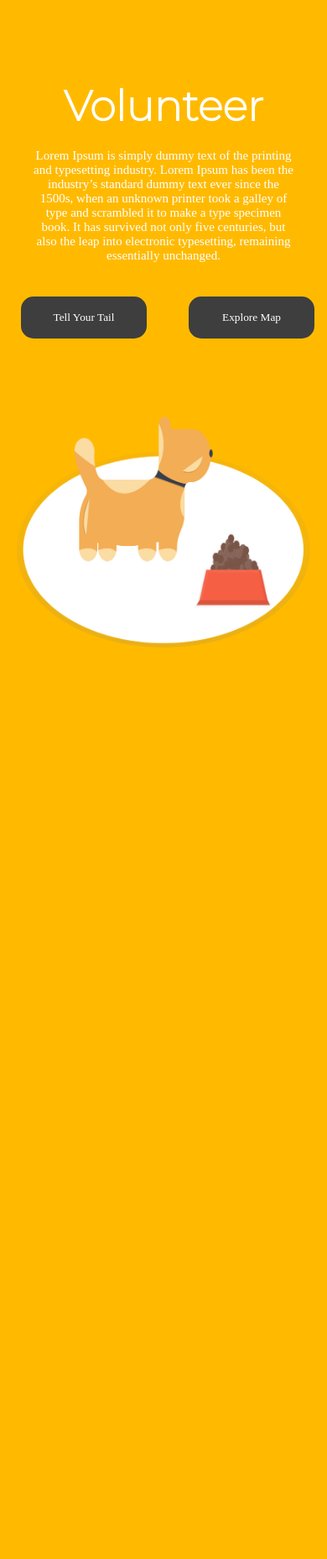
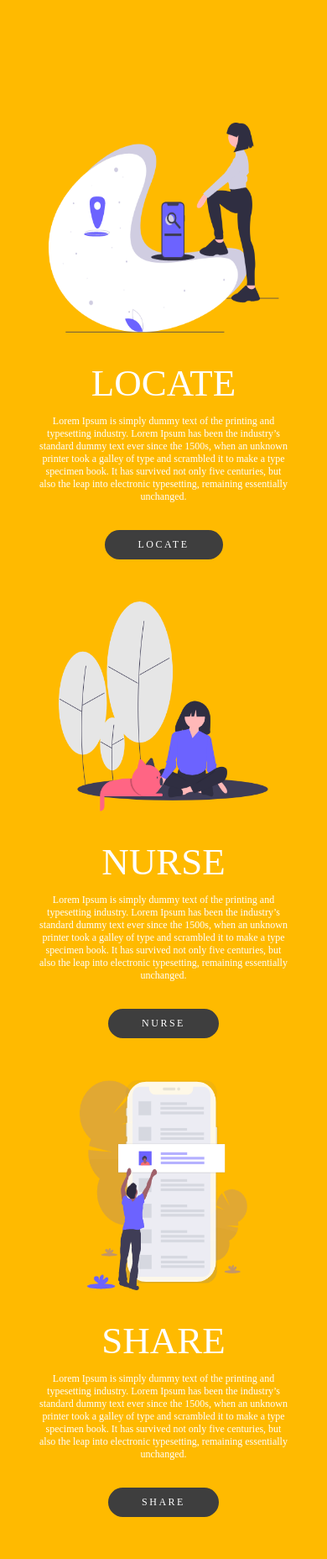
Before and after one commit to Hj567/ProjectNewSphere, a PHP site: page /index.html in a window 390 px wide. Shown: the part 1819-3675 px from the top of the page at 84% size. Before the commit the page ends 2590 px from the top, so only its background shows below. Run offline with PHP 8.4, Linux system fonts and the light colour scheme; some web fonts are replaced.

Commit message:
RevisedUI

```diff
--- a/index.html
+++ b/index.html
@@ -41,7 +41,7 @@
 
 <ul>
 
-	<li class="test1 cool-link">Donate</li>
+	<li class="test1 cool-link">Gallery</li>
 
 </ul>
 
@@ -59,8 +59,8 @@
 
 <li class="cool-link"><a href="#">Home</a></li>
 <li class="cool-link"><a href="aboutUs.html">About Us</a></li>
-<li class="cool-link"><a href="#contributeSection3">Volunteer</a></li>
-<li class="test cool-link">Donate</li>
+<li class="cool-link"><a href="#volunteerSection">Volunteer</a></li>
+<a href="Gallery.php"><li class="test cool-link">Gallery</li></a>
 
 
 	</ul>
@@ -317,37 +317,51 @@
 
 </section>
 
-<section class="volunteerSection">
+<section class="volunteerSection" id="volunteerSection">
 
-	<div class="wrapper-volunteer">
+	<div class="containerMainVolunteer" id="containerMainVolunteer">
 
-<div class="imgHolder">
+		<div class="containerLocate">
 
-<img src="dog2.png">
+			<img src="Group 65.png">
 
-</div>
+			<p class="headingVolunteer">LOCATE</p>
 
-<div class="textHolder">
+			<p class="textVolunteer">Lorem Ipsum is simply dummy text of the printing and typesetting industry. Lorem Ipsum has been the industry’s standard dummy text ever since the 1500s, when an unknown printer took a galley of type and scrambled it to make a type specimen book. It has survived not only five centuries, but also the leap into electronic typesetting, remaining essentially unchanged.</p>
 
-<h2>Volunteer</h2>
-
-<p>Lorem Ipsum is simply dummy text of the printing and typesetting industry. Lorem Ipsum has been the industry’s standard dummy text ever since the 1500s, when an unknown printer took a galley of type and scrambled it to make a type specimen book. It has survived not only five centuries, but also the leap into electronic typesetting, remaining essentially unchanged.</p>
+			<a href="index.php"><button>LOCATE</button></a>
 
 
-<div class="buttonClass2">
+		</div>
 
-<a href="form.html"><button>Tell Your Tail</button></a>
-<a href="index.php"><button>Explore Map</button></a>
+		<div class="containerNurse">
+
+			<img src="Group 66.png">
+
+			<p class="headingVolunteer">NURSE</p>
+
+			<p class="textVolunteer">Lorem Ipsum is simply dummy text of the printing and typesetting industry. Lorem Ipsum has been the industry’s standard dummy text ever since the 1500s, when an unknown printer took a galley of type and scrambled it to make a type specimen book. It has survived not only five centuries, but also the leap into electronic typesetting, remaining essentially unchanged.</p>
+
+			<a href="index.php"><button>NURSE</button></a>
 
 
-</div>
+		</div>
+
+		<div class="containerShare">
+
+			<img src="Group 73.png">
+
+			<p class="headingVolunteer">SHARE</p>
+
+			<p class="textVolunteer">Lorem Ipsum is simply dummy text of the printing and typesetting industry. Lorem Ipsum has been the industry’s standard dummy text ever since the 1500s, when an unknown printer took a galley of type and scrambled it to make a type specimen book. It has survived not only five centuries, but also the leap into electronic typesetting, remaining essentially unchanged.</p>
+
+			<a href="form.html"><button>SHARE</button></a>
+
+		</div>
 
 
 
 	</div>
-
-</div>
-
 
 
 </section>
--- a/projectNewSphere.css
+++ b/projectNewSphere.css
@@ -474,7 +474,6 @@ margin-right: 100px;
 
 
 .textHolder p{
-	text-align: center;
 	max-width: 1300px;
 	font-size: 20px;
 	color: #FFFFFF;
@@ -524,12 +523,99 @@ display: none;
 	display: none;
 }
 
-
+.containerMainVolunteer{
+
+	display: flex;
+	text-align: center;
+	width: 100%;
+	color: #FFFFFF;
+	justify-content: center;
+	transform: translateY(50px);
+}
+
+.containerLocate{
+
+width: 28%;
+
+}
+
+.containerNurse{
+
+width: 28%;
+
+}
+
+
+.containerShare{
+
+width: 28%;
+
+}
+
+.containerLocate img{
+
+	height: 250px;
+	width: 275px;
+	margin-bottom: 0px;
+}
+
+.containerNurse img{
+
+	height: 250px;
+	width: 250px;
+	margin-bottom: 0px;
+}
+
+
+.containerShare img{
+
+	height: 250px;
+	width: 200px;
+	margin-bottom: 0px;
+}
+
+
+.textVolunteer{
+
+	margin-left: 45px;
+	margin-right: 45px;
+	font-size: 12px;
+	font-family: Yuanti SC;
+	font-weight: 300;
+
+}
+
+.headingVolunteer{
+	margin-top: 30px;
+	font-size: 45px;
+	font-family: Montserrat-Bold;
+	font-weight: 200;
+	margin-bottom: 0px;
+
+}
+
+.containerMainVolunteer button{
+
+	font-size: 12px;
+	font-family: Yuanti SC;
+	padding-left: 40px;
+	padding-right: 40px;
+	padding-top: 10px;
+	padding-bottom: 10px;
+	border-radius: 50px;
+	border:none;
+	background-color: #3E3E3E;
+	color: #FFFFFF;
+	margin-bottom: 50px;
+	margin-top: 20px;
+	letter-spacing: 2.5px;
+	outline: none;
+}
 
 
 @font-face{
 	font-family: Yuanti SC;
-	src:url(Font/YuantiSC.ttf);
+	src:url(./Font/YuantiSC.ttf);
 	font-style: normal;
 }
 
@@ -970,6 +1057,35 @@ top: 100%;
 
 }
 
+.containerMainVolunteer{
+
+	display: flex;
+	text-align: center;
+	width: 100%;
+	color: #FFFFFF;
+	justify-content: center;
+	flex-direction: column;
+}
+
+
+.containerLocate{
+
+width: 100%;
+
+}
+
+.containerNurse{
+
+width: 100%;
+
+}
+
+
+.containerShare{
+
+width: 100%;
+
+}
 
 
 }
```
Also changed, not shown: other parts of projectNewSphere.css (+83 -5 lines), colleges.sql (added, +83 -0 lines), Group 65.png (added), Group 66.png (added), Group 73.png (added).
